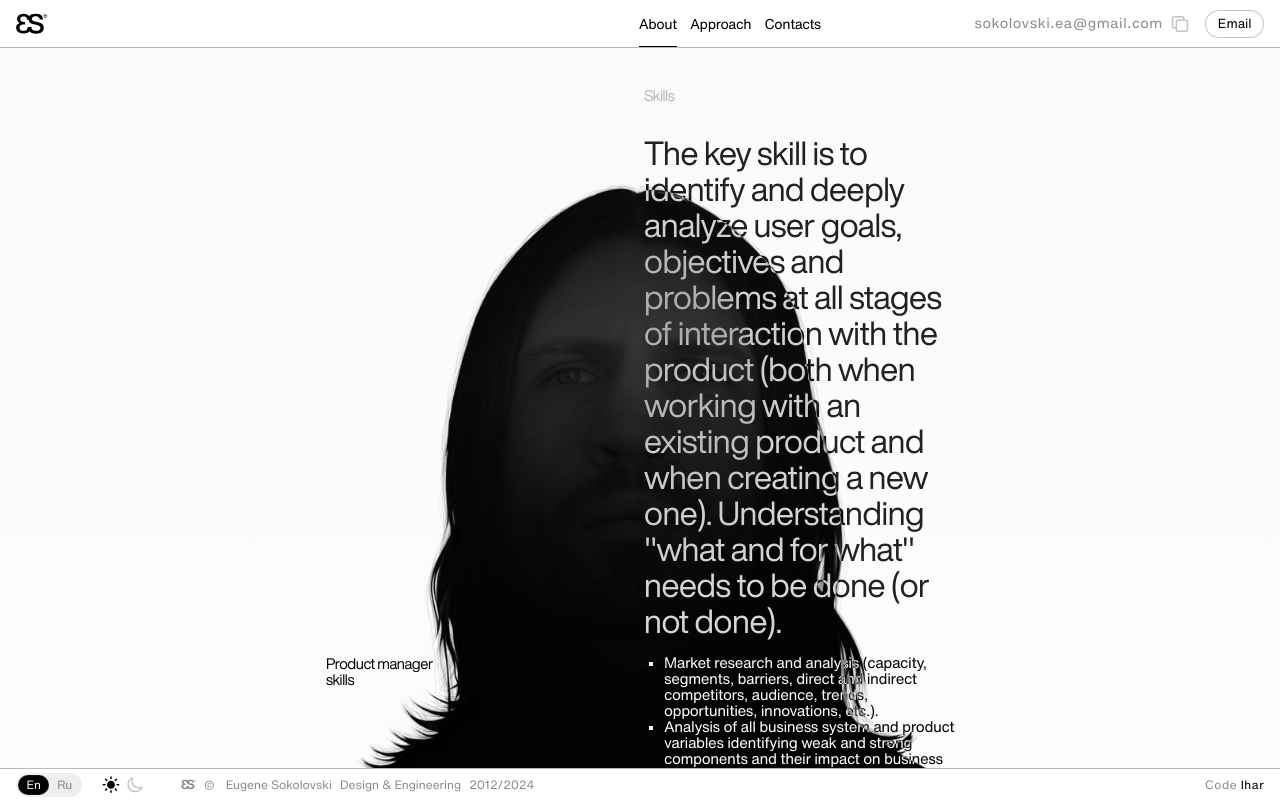
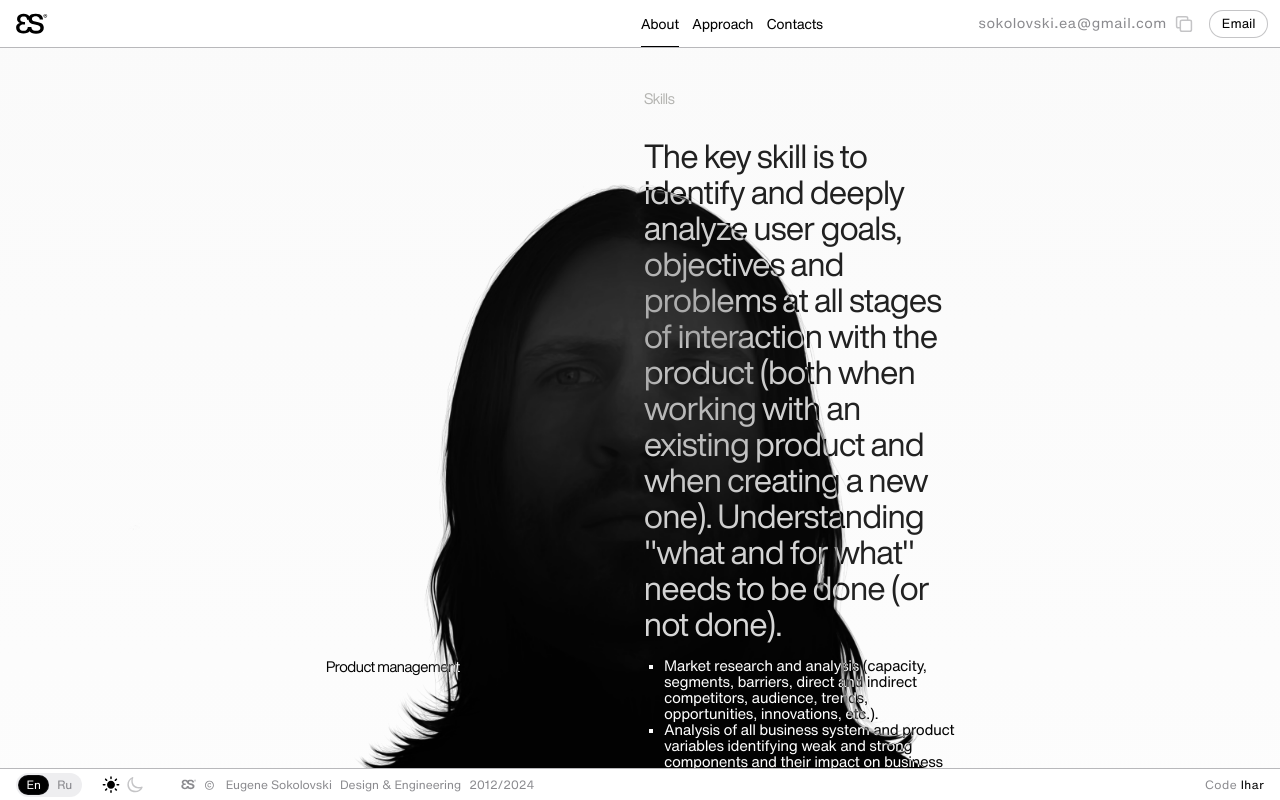
Before and after one commit to Igogoblin/se, a React (Vite) app in the folder se/: page /about in a window 1280 px wide. Shown: the top 800 px of the page. Built offline with nearby package versions, Linux system fonts and the light colour scheme; a web font is replaced by a local one.

Commit message:
fix: header margin

```diff
--- a/se/src/App.css
+++ b/se/src/App.css
@@ -38,6 +38,7 @@
   display: flex;
   justify-content: space-between;
   align-items: center;
+  margin-left: 4px;
 }
 nav {
   height: 100%;
@@ -198,7 +199,7 @@ nav {
   font-size: 13px;
   line-height: 12px;
   color: rgba(60, 60, 67, 0.6);
-  margin-right: 16px;
+  margin-right: 12px;
 }
 .email__dark-mode {
   color: #ebebf599;
@@ -412,7 +413,7 @@ nav {
   );
 }
 .about__container {
-  margin-top: 87px;
+  margin-top: 90px;
   width: 50%;
   /* max-width: 748px;
   width: 100%; */
@@ -565,6 +566,10 @@ nav {
   position: relative;
   padding-left: 26px;
 }
+li::before {
+  width: 3px;
+  height: 3px;
+}
 .approach__title-list li::before {
   position: absolute;
   top: 6px;
--- a/se/src/pages/About.jsx
+++ b/se/src/pages/About.jsx
@@ -49,8 +49,8 @@ const About = () => {
           </div>
           <div className="about__area-place-list">
             <div className="about__area-place-title">
-              <p className="about__title-text">Product manager</p>{" "}
-              <p className="about__title-text">skills</p>
+              <p className="about__title-text">Product management</p>{" "}
+              {/* <p className="about__title-text">skills</p> */}
             </div>
             <ul className="about__list">
               {ABOUT.skills.list.map((item) => (
```
